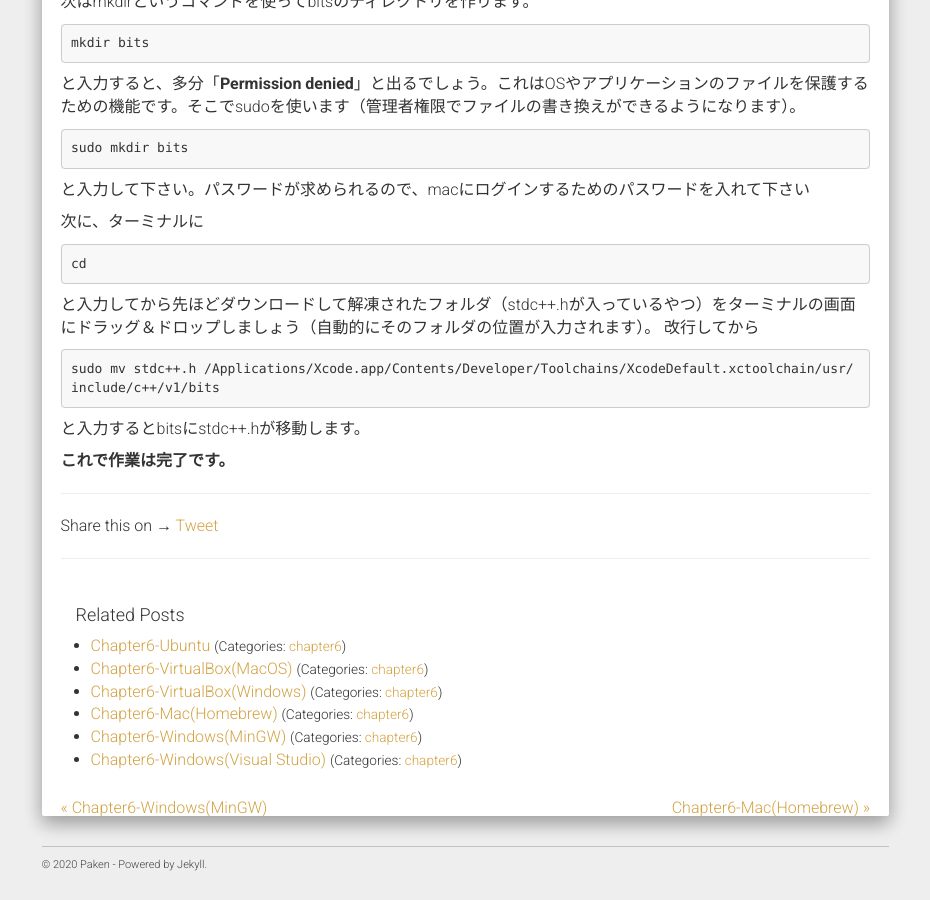
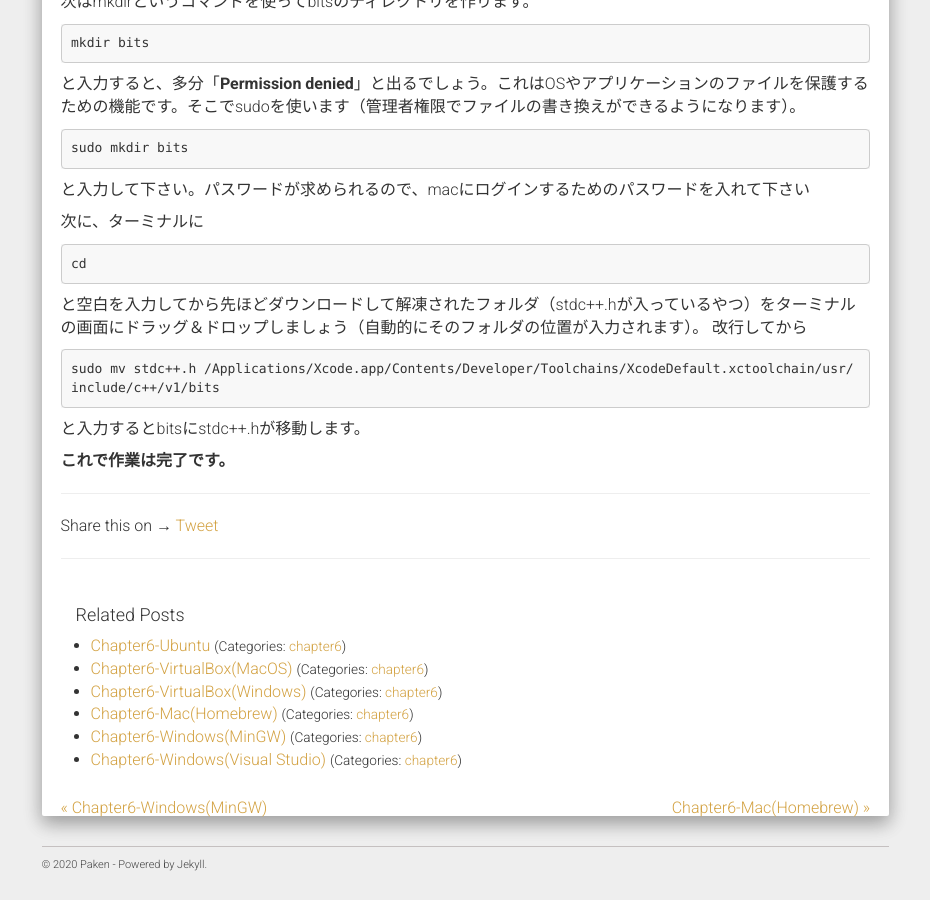
Before and after one commit to TKPaken/beginners, a Jekyll site: the page built from _posts/2020-3-25-chapter6-mac-xcode.md, in a window 1280 px wide and 900 px high, scrolled down 1194 px. Shown: the whole window, without its empty margins (321-1251 px from the left). Built offline with Jekyll 4.4.1, drawn with Linux system fonts in a browser that asks for light colours; nearby versions of some CDN libraries; comment, search, counter and statistics services are not loaded.

Commit message:
added some new lines and description

```diff
--- a/_posts/2020-3-25-chapter6-mac-xcode.md
+++ b/_posts/2020-3-25-chapter6-mac-xcode.md
@@ -35,7 +35,9 @@
 
 と入力します（cd と /Applicationsの間に空白。途中に改行はない）
 
+
 これは Xcode内のC++でインクルードできるファイル達が入っているディレクトリに移動したということです
+
 
 次はmkdirというコマンドを使ってbitsのディレクトリを作ります。
 
@@ -47,11 +49,12 @@
 
 と入力して下さい。パスワードが求められるので、macにログインするためのパスワードを入れて下さい
 
+
 次に、ターミナルに
 
     cd
 
-と入力してから先ほどダウンロードして解凍されたフォルダ（stdc++.hが入っているやつ）をターミナルの画面にドラッグ＆ドロップしましょう（自動的にそのフォルダの位置が入力されます）。
+と空白を入力してから先ほどダウンロードして解凍されたフォルダ（stdc++.hが入っているやつ）をターミナルの画面にドラッグ＆ドロップしましょう（自動的にそのフォルダの位置が入力されます）。
 改行してから
 
     sudo mv stdc++.h /Applications/Xcode.app/Contents/Developer/Toolchains/XcodeDefault.xctoolchain/usr/include/c++/v1/bits
```
